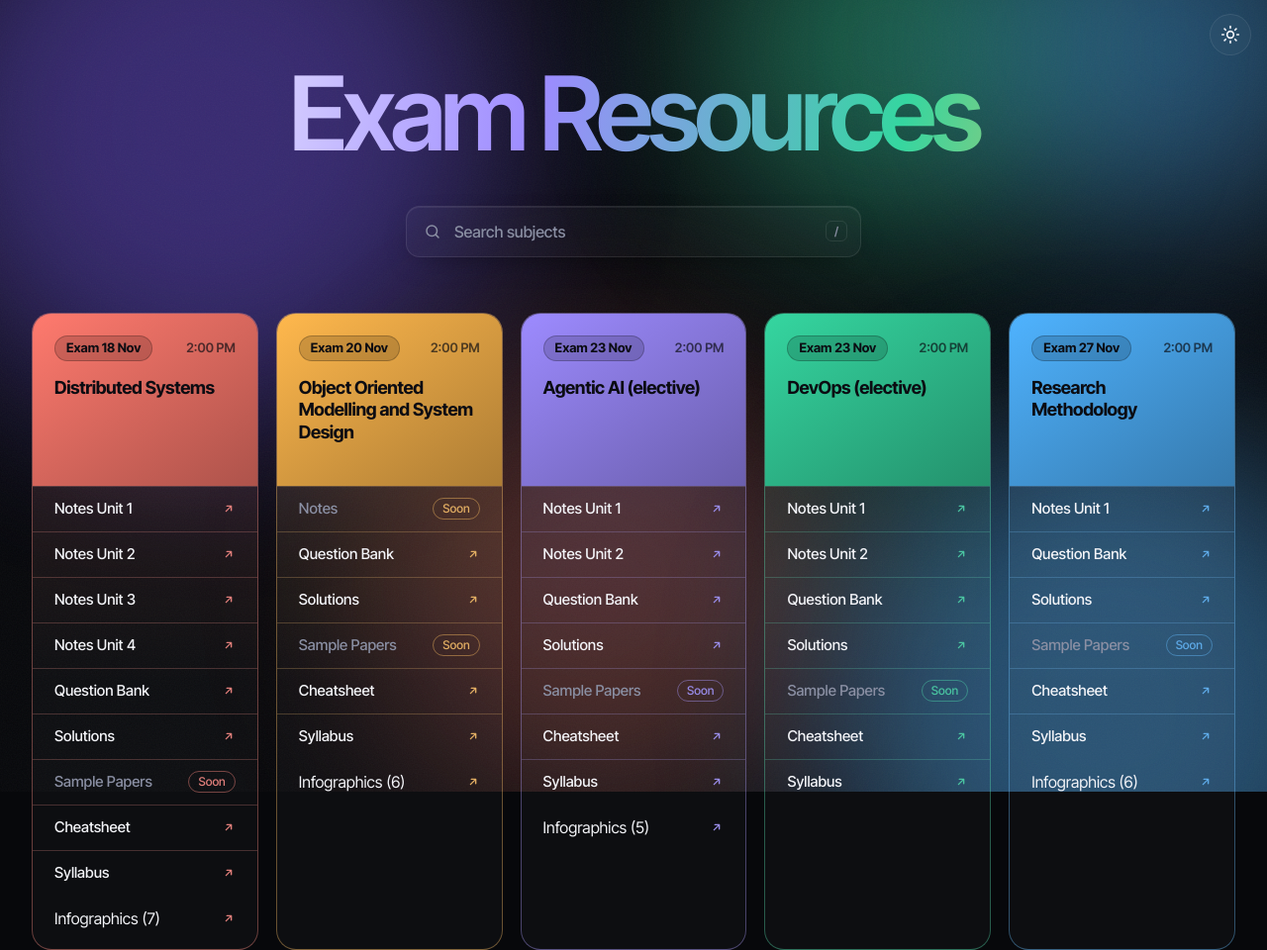
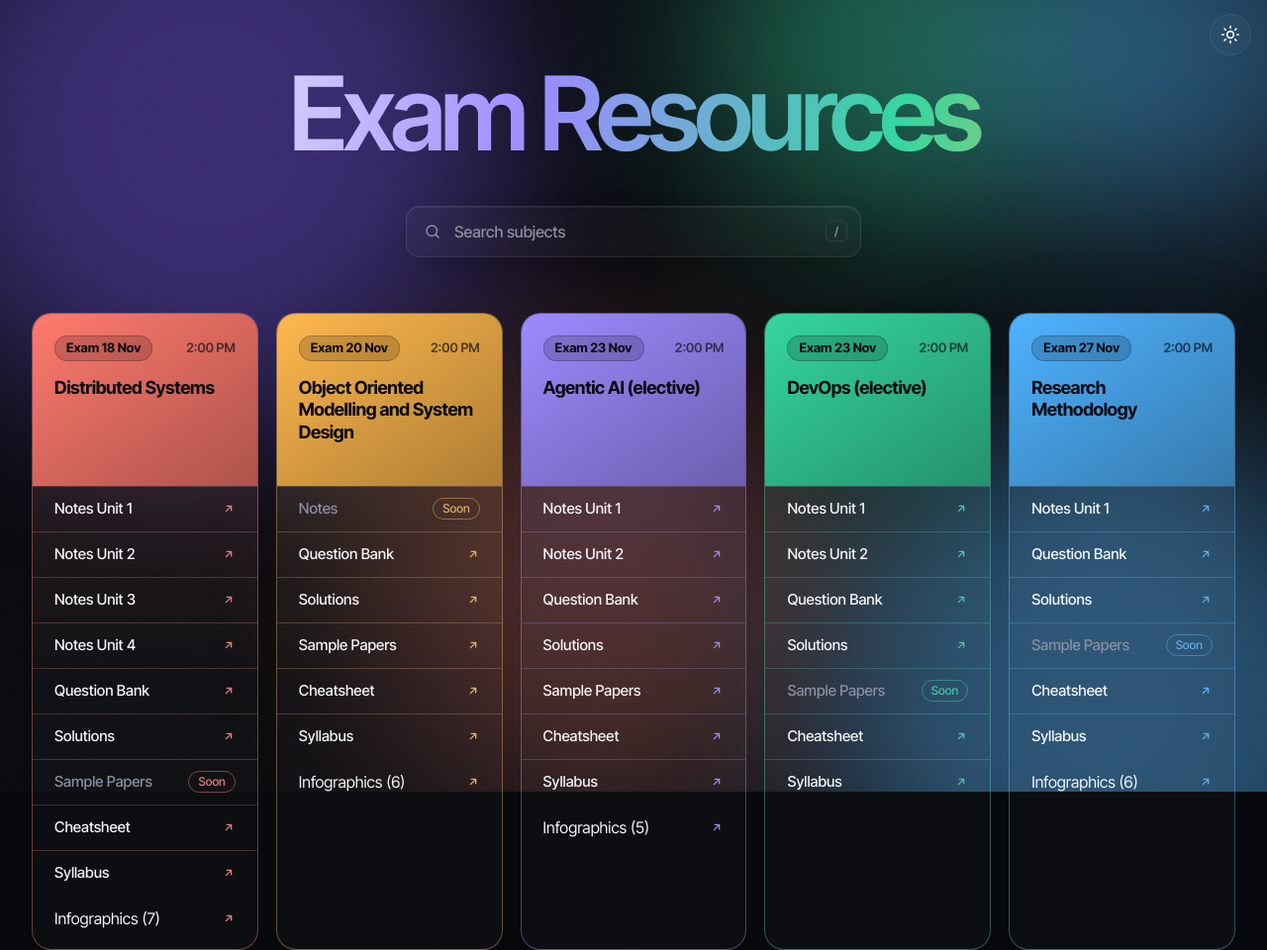
Before and after one commit to Arman-19dsa/ExamWebsite, a plain HTML site: page index.html in a window 1280 px wide. Shown: the top 960 px of the page at 99% size. Drawn offline with Linux system fonts and the light colour scheme.

Commit message:
Update index.html

```diff
--- a/index.html
+++ b/index.html
@@ -170,8 +170,8 @@ td:first-child::before{content:"";display:inline-block;width:8px;height:8px;bord
 // Paste your real links into L. Empty string shows "Soon".
 var L={
  ds:{notes:["https://drive.google.com/file/d/1aTl72taTzyGxaTQGWnmi6yYGuzQfW6bV/preview", "https://drive.google.com/file/d/1N9ayQEi1eG90oD1nkSJ-heoIBaCVrWx4/preview", "https://drive.google.com/file/d/14xbz8sWZsM7MDbe8CgiKmOO-Ss8jTd9r/preview", "https://drive.google.com/file/d/1W_pVCN65iDnAZe3i_I1XQS6PsgGuS_WV/preview"],qb:"https://drive.google.com/file/d/1Ry3dTBQEa_DSTZkkD5hkCXrIiS7frQt1/preview",sol:"https://drive.google.com/file/d/1ZP-okk9Ty0T7YVKCA807_kFeZUSplbTj/preview",sample:"",cheat:"ds_cheatsheet.html",syl:"https://drive.google.com/file/d/1l21xMrhwpc3x0NwgFnHr3dkc6ZCyTtKG/preview"},
- oomd:{notes:"",qb:"https://drive.google.com/file/d/1q3_xAA0y47JsnTzJwbU8prsKKzh1iQtS/preview",sol:"https://drive.google.com/file/d/189z2VABpuDo6qt3hRffBTSxNsWpxfUfC/preview",sample:"",cheat:"oomd_cheatsheet.html",syl:"https://drive.google.com/file/d/1nvHfds4AhCqvxQZ2uJ2NJBXMYGGqdTF0/preview"},
- ai:{notes:["https://drive.google.com/file/d/1b_FJaJCVXZxb7MK6coFseK8ibMmJbwad/preview", "https://drive.google.com/file/d/11yvSKQCUaYlfxNtmxEHx1GZcL5O1iBw9/preview"],qb:"https://drive.google.com/file/d/1QvbKtM5iX-u3wJ5ON41bwwNdWInVooXz/preview",sol:"https://drive.google.com/file/d/1LShfvBcmzZ48cTOKZ6KhZuzNy-xzqygT/preview",sample:"",cheat:"agentic_cheatsheet.html",syl:"https://drive.google.com/file/d/1u8RSoY-oS09h2znTyMy5hXNf8joIe3tf/preview"},
+ oomd:{notes:"",qb:"https://drive.google.com/file/d/1q3_xAA0y47JsnTzJwbU8prsKKzh1iQtS/preview",sol:"https://drive.google.com/file/d/189z2VABpuDo6qt3hRffBTSxNsWpxfUfC/preview",sample:"https://drive.google.com/file/d/1NxEj19AcEcd5CwLz2hFQLmo4ODpqScKI/preview",cheat:"oomd_cheatsheet.html",syl:"https://drive.google.com/file/d/1nvHfds4AhCqvxQZ2uJ2NJBXMYGGqdTF0/preview"},
+ ai:{notes:["https://drive.google.com/file/d/1b_FJaJCVXZxb7MK6coFseK8ibMmJbwad/preview", "https://drive.google.com/file/d/11yvSKQCUaYlfxNtmxEHx1GZcL5O1iBw9/preview"],qb:"https://drive.google.com/file/d/1QvbKtM5iX-u3wJ5ON41bwwNdWInVooXz/preview",sol:"https://drive.google.com/file/d/1LShfvBcmzZ48cTOKZ6KhZuzNy-xzqygT/preview",sample:"https://drive.google.com/file/d/1-egG8RqZNERIYY1b7V9UABMTAAXheB6o/preview",cheat:"agentic_cheatsheet.html",syl:"https://drive.google.com/file/d/1u8RSoY-oS09h2znTyMy5hXNf8joIe3tf/preview"},
  devops:{notes:["https://drive.google.com/file/d/1kZOI8PaLHRqAF49g0BveahMTaEJUNuxn/preview", "https://drive.google.com/file/d/1OJyz35scROH6vfDZ8ZvFs3d_VpzMr0XU/preview"],qb:"https://drive.google.com/file/d/1YlFyNlEZXFJYgRV060A7C-0uNkmNFHLs/preview",sol:"https://drive.google.com/file/d/1VE2nxaB2uH68zXfJMJ2QvjLyJDYg4HBd/preview",sample:"",cheat:"devops_cheatsheet.html",syl:"https://drive.google.com/file/d/15mQ7eT3NHACznBOLPp5OxKJu8-IXua_I/preview"},
  rm:{notes:["https://drive.google.com/file/d/1YTLvBjPG0ouxO1vf9eTtGSn2y-06M_BJ/preview"],qb:"https://drive.google.com/file/d/1W_hkYjl9C4lzQ5wOA9xCuuqONeU4lVY0/preview",sol:"https://drive.google.com/file/d/1QFN9xLmkWEH3OKlomeuAYqB41R0dB5iP/preview",sample:"",cheat:"rm_cheatsheet.html",syl:"https://drive.google.com/file/d/1xtgrnq3IY_TysXBu4RK1l5fAxGUtd25W/preview"}
 };
```
